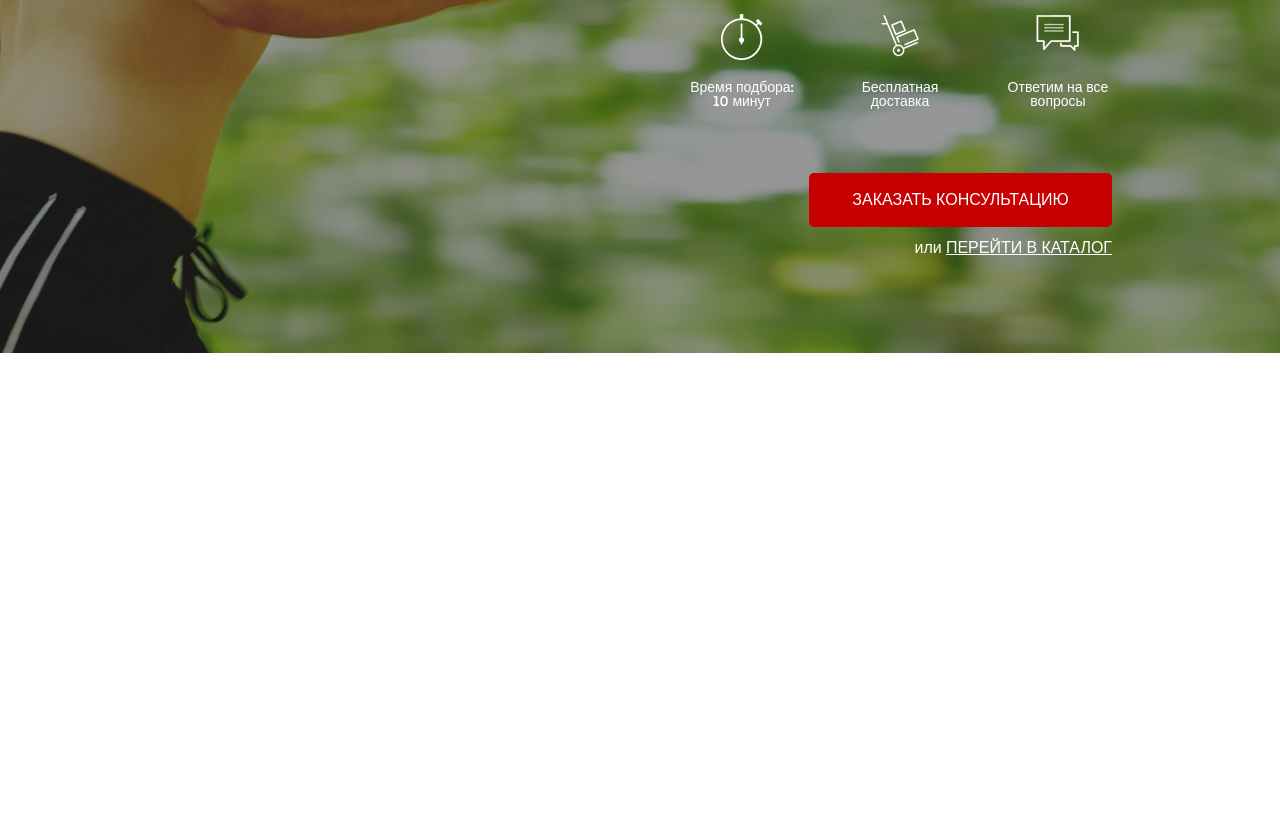
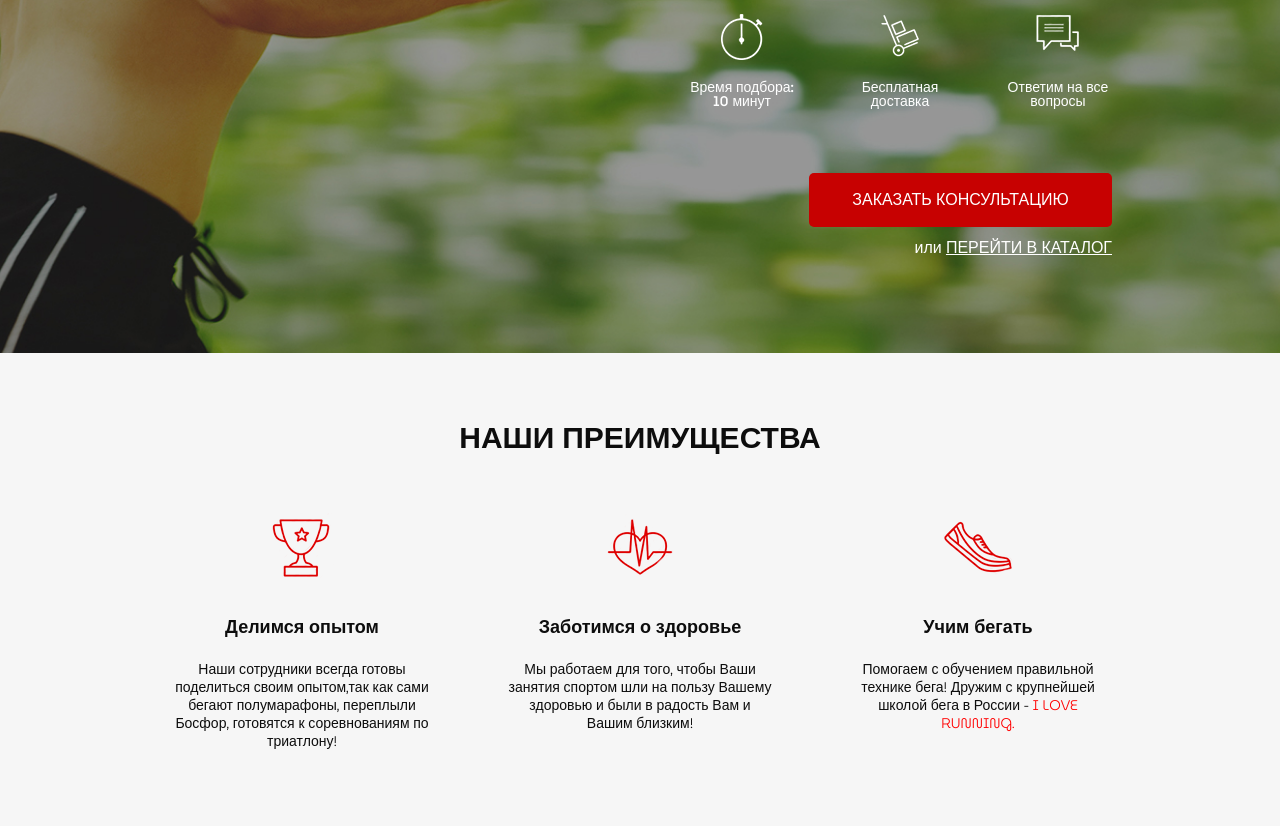
Before and after one commit to Roman-mkr/puls, a website: page src/index.html in a window 1280 px wide. Shown: the part 320-1146 px from the top of the page. Before the commit the page ends 800 px from the top, so only its background shows below. Drawn offline with Linux system fonts and the light colour scheme.

Commit message:
added benefits block

```diff
--- a/src/index.html
+++ b/src/index.html
@@ -53,5 +53,28 @@
 			</div>
 		</div>
 	</div>
+
+	<div class="benefits">
+		<div class="container">
+			<h2 class="benefits__title">НАШИ ПРЕИМУЩЕСТВА</h2>
+			<div class="benefits__wrapper">
+				<div class="benefits__item">
+					<img src="icons/cup-icon.png" alt="cup">
+					Делимся опытом
+					<div class="benefits__text">Наши сотрудники всегда готовы поделиться своим опытом,так как сами бегают полумарафоны, переплыли Босфор, готовятся к соревнованиям по триатлону!</div>
+				</div>
+				<div class="benefits__item">
+					<img src="icons/heart-icon.png" alt="heart">
+					Заботимся о здоровье
+					<div class="benefits__text">Мы работаем для того, чтобы Ваши занятия спортом шли на пользу Вашему здоровью и были в радость Вам и Вашим близким!</div>
+				</div>
+				<div class="benefits__item">
+					<img src="icons/shoe-icon.png" alt="shoe">
+					Учим бегать
+					<div class="benefits__text">Помогаем с обучением правильной технике бега! Дружим с крупнейшей школой бега в России - <span>I LOVE RUNNING.</span></div>
+				</div>
+			</div>
+		</div>
+	</div>
 </body>
 </html>
--- /dev/null
+++ b/src/sass/blocks/_benefits.scss
@@ -0,0 +1,40 @@
+.benefits {
+	min-height: 473px;
+	padding: 70px 0 65px 0;
+	background-color: #F6F6F6;
+	&__title {
+		font-weight: 700;
+		font-size: 30px;
+		line-height: 30px;
+		text-align: center;
+		color: #0D0D0D;
+	}
+	&__wrapper {
+		margin-top: 60px;
+		display: flex;
+		justify-content: space-between;
+	}
+	&__item {
+		width: 268px;
+		font-weight: 700;
+		font-size: 18px;
+		text-align: center;
+		color: #0D0D0D;
+		img {
+			display: block;
+			margin: 0 auto;
+			margin-bottom: 35px;
+		}
+	}
+	&__text {
+		margin-top: 20px;
+		font-weight: 300;
+		font-size: 14px;
+		line-height: 18px;
+		text-align: center;
+		color: #0D0D0D;
+		span {
+			color: #FF0000;
+		}
+	}
+}
--- a/src/sass/style.scss
+++ b/src/sass/style.scss
@@ -13,3 +13,4 @@
 @import 'blocks/promo';
 @import 'blocks/header';
 @import 'blocks/button';
+@import 'blocks/benefits';
```
Also changed, not shown: src/css/style.min.css, src/sass/base/_media.scss (added).
